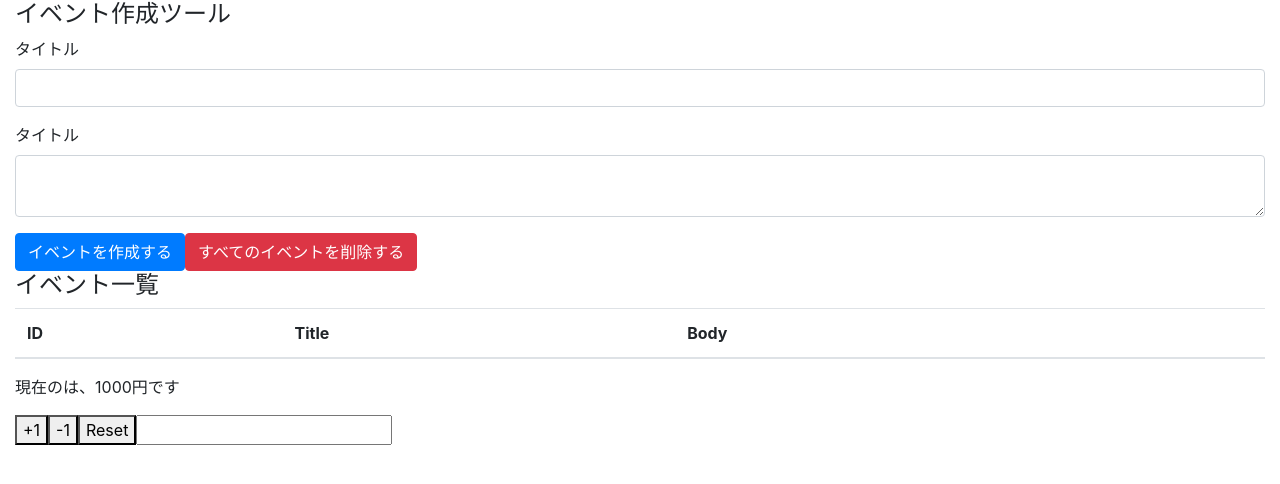
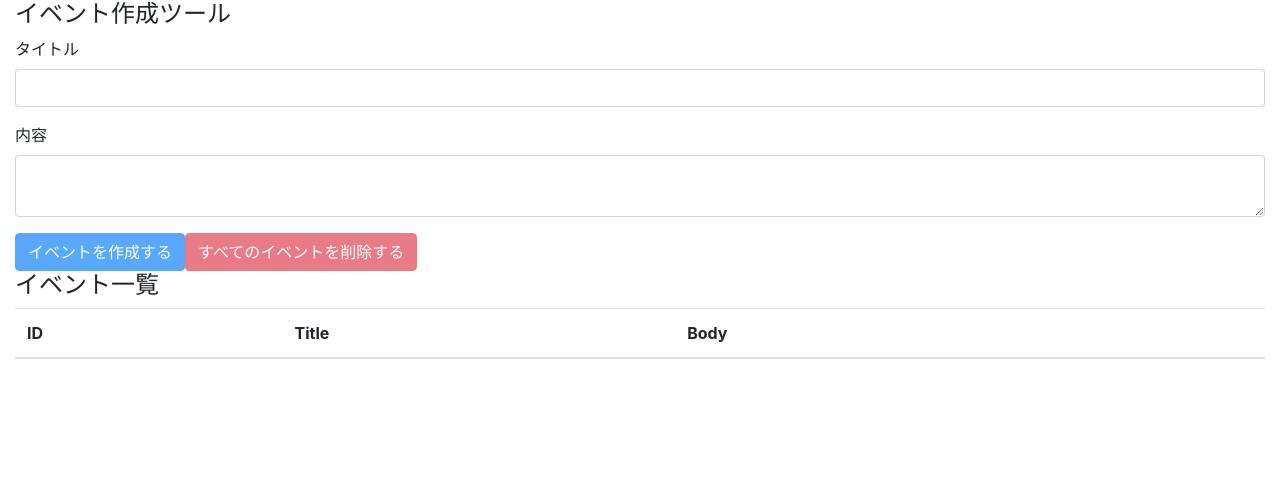
Before and after one commit to Katsu30/react-hooks-101, a React (Create React App) app: page / in a window 1280 px wide. Shown: the top 484 px of the page. Built offline with nearby package versions, Linux system fonts and the light colour scheme.

Commit message:
inplement buttons

```diff
--- a/src/components/App.js
+++ b/src/components/App.js
@@ -1,32 +1,42 @@
-import React, { useState, useEffect } from 'react';
+import React, { useState, useReducer } from 'react';
 // bootstrapのインストールは下記
 import 'bootstrap/dist/css/bootstrap.min.css';
+import reducer from '../reducers'
+import Event from '../components/Event';
 
 const App = (props) => {
-  // 状態の初期化
-  // 下記のように、オブジェクトをuseStateの引数に渡すこともできる
-  const [state, setState] = useState(props);
-  // 分割代入をして、リファクタリングしても良い
-  const { name, price } = state;
+  const [title, setTitle] = useState('');
+  const [body, setBody] = useState('');
+  // 処理を実行したいタイミングでdispatchを呼ぶ
+  const [state, dispatch] = useReducer(reducer, []);
 
-  // componentDidMountedやcomponentDidUpdateの挙動を示す
-  useEffect(() => {
-    console.log('This is like componentDidMounted or componentDidUpdate.');
-  })
-  // 第二引数に空の配列を代入すると、componentDidMountedの挙動になる
-  useEffect(() => {
-    console.log('This is like componentDidMounted.');
-  }, [])
-  // 第二引数に該当のstateを代入すると、componentDidUpdateの挙動になる
-  useEffect(() => {
-    console.log('This callback is for name only.');
-  }, [name])
+  const addEvent = (e) => {
+    e.preventDefault();
 
-  // 通常のレンダリングは上記のuseEffectよりも先に実行される
-  // const renderPeriod = () => {
-  //   console.log('renderPeriod renders period .')
-  //   return '.';
-  // }
+    // dispatchをここで呼ぶ
+    dispatch({
+      type: 'CREATE_EVENT',
+      title,
+      body
+    })
+
+    // テキストボックスの初期化
+    setTitle('');
+    setBody('');
+  }
+
+  const deleteAllEvents = (e) => {
+    e.preventDefault();
+    const result = window.confirm('すべてのイベントを本当に削除しても良いですか？');
+    if (result) {
+      dispatch({
+        type: 'DELETE_ALL_EVENTS',
+      });
+    }
+  }
+
+  const unCreatable = title === '' || body === '';
+
 
   return (
       <div className="container-fluid">
@@ -35,14 +45,14 @@
         <form>
           <div className='form-group'>
             <label htmlFor="formEventTitle">タイトル</label>
-            <input className="form-control" id="formEventTitle" />
+            <input className="form-control" id="formEventTitle" value={title} onChange={(e) => {setTitle(e.target.value)}}/>
           </div>
           <div className='form-group'>
-            <label htmlFor="formEventBody">タイトル</label>
-            <textarea className="form-control" id="formEventBody" />
+            <label htmlFor="formEventBody">内容</label>
+            <textarea className="form-control" id="formEventBody" value={body} onChange={(e) => {setBody(e.target.value)}}/>
           </div>
-          <button className="btn btn-primary">イベントを作成する</button>
-          <button className="btn btn-danger">すべてのイベントを削除する</button>
+          <button className="btn btn-primary"　onClick={addEvent} disabled={unCreatable}>イベントを作成する</button>
+          <button className="btn btn-danger" onClick={deleteAllEvents} disabled={state.length === 0}>すべてのイベントを削除する</button>
         </form>
 
         <h4>イベント一覧</h4>
@@ -56,25 +66,11 @@
             </tr>
           </thead>
           <tbody>
-
+            { state.map((event, index) => (<Event key={index} event={event} dispatch={dispatch} />))}
           </tbody>
         </table>
-        <p>現在の{name}は、{price}円です</p>
-        {/* stateを展開してから、該当の値を更新する */}
-        <button onClick={() => setState({...state, price: price + 1})}>+1</button>
-        <button onClick={() => setState({...state, price: price - 1})}>-1</button>
-        <button onClick={() => setState(props)}>Reset</button>
-        {/* inputでも同じ */}
-        <input value={name} onChange={e => setState({...state, name: e.target.value})}/>
       </div>
     );
 }
 
-// propsを利用する方法もある
-App.defaultProps =  {
-  name: '',
-  price: 1000
-}
-
-
 export default App;
--- /dev/null
+++ b/src/components/Event.js
@@ -0,0 +1,24 @@
+import React from 'react';
+
+// コンポーネントを作成したら、dispatchも同様に引っ張ってくる
+const Event = ({ event, dispatch }) => {
+    const id = event.id;
+    const handleClickDeleteButton = () => {
+      const result = window.confirm(`イベント(${id})を本当に削除しても良いですか？`);
+      if(result){
+        dispatch({ type: 'DELETE_EVENT', id});
+      }
+    }
+
+    return (
+    <tr>
+      <td>{id}</td>
+      <td>{event.title}</td>
+      <td>{event.body}</td>
+      <td><button type="button" className="btn btn-danger" onClick={handleClickDeleteButton}>削除</button></td>
+    </tr>
+    )
+
+}
+
+export default Event;
--- /dev/null
+++ b/src/reducers/index.js
@@ -0,0 +1,25 @@
+// action {
+//   type: 'CREATE_EVENT'
+//   title: '2020東京オリンピックのお知らせ'
+//   body: '2020年に東京でオリンピックを開催します'
+//}
+
+// reducerを作成し、実際の処理をまとめる
+// reduxと同じように、typeによって場合わけをする
+const events = (state = [], action) => {
+  switch (action.type) {
+    case 'CREATE_EVENT':
+      const event = { title: action.title, body: action.body }
+      const length = state.length
+      let id = length === 0 ? 1 : state[length -1].id +1
+      return [...state, { id: id, ...event }]
+    case 'DELETE_EVENT':
+      return state.filter(event => event.id !== action.id);
+    case 'DELETE_ALL_EVENTS':
+      return []
+    default:
+      return state
+  }
+}
+
+export default events;
```
